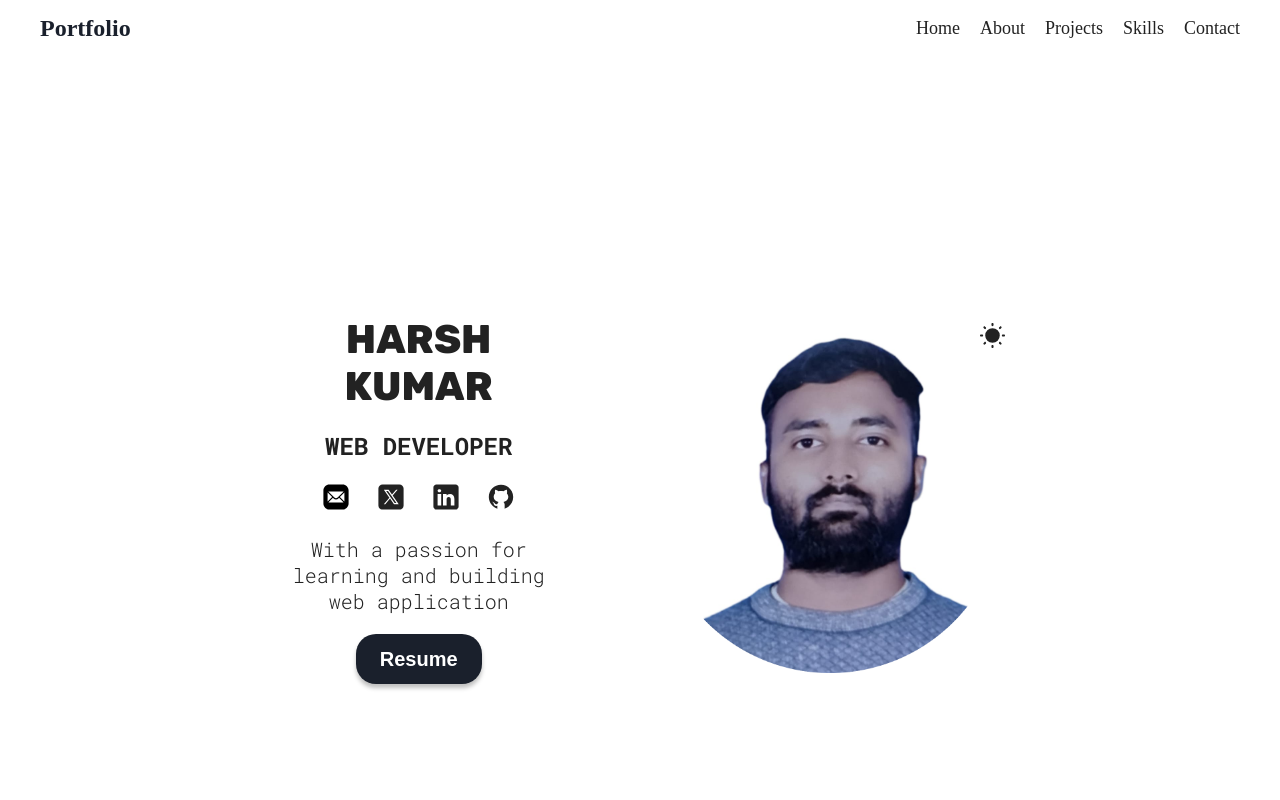
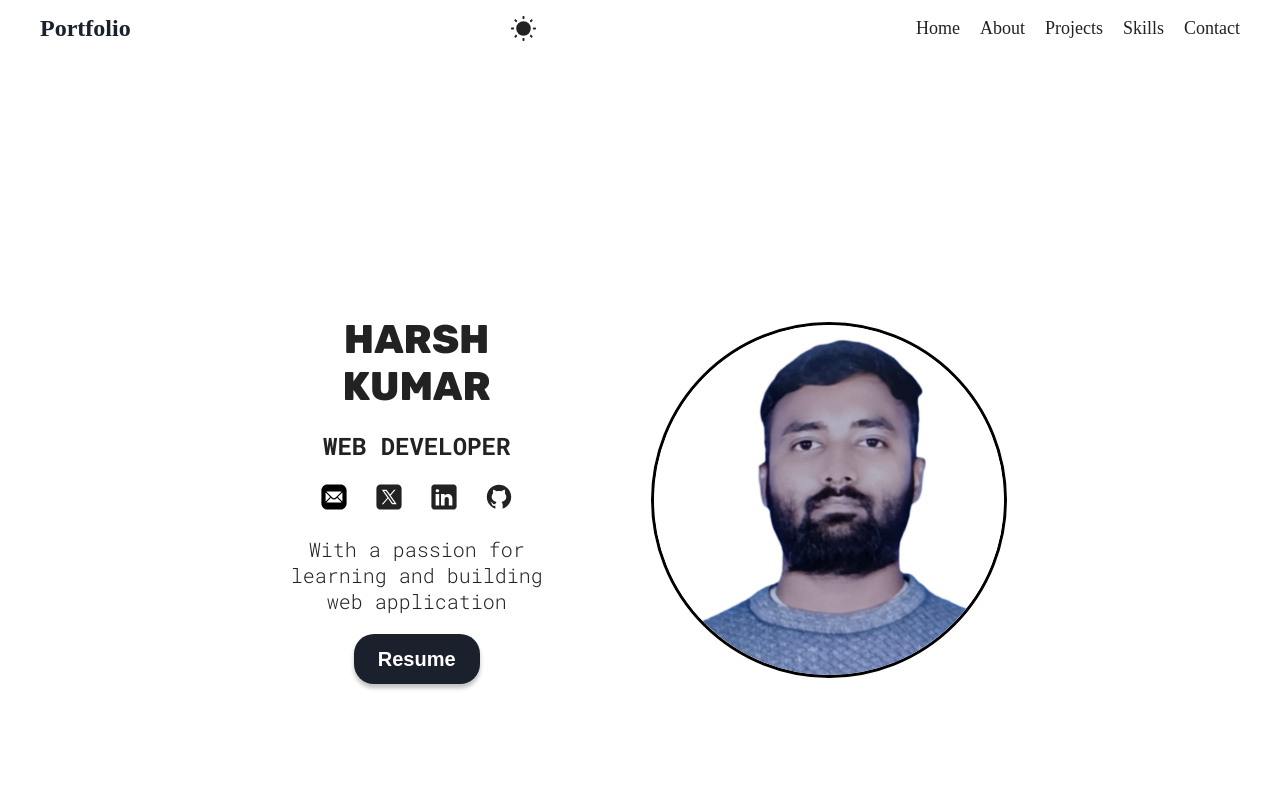
Before and after one commit to harsh031104/portfolio-website, a React (Vite) app: page / in a window 1280 px wide. Shown: the top 800 px of the page. Built offline with nearby package versions, Linux system fonts and the light colour scheme.

Commit message:
Updated Navbar to include theme toggle in navbar

```diff
--- a/src/sections/Hero/Hero.jsx
+++ b/src/sections/Hero/Hero.jsx
@@ -1,7 +1,6 @@
 import styles from './HeroStyles.module.css';
 import heroImg from '../../assets/Design uten navnnn.png';
-import sun from '../../assets/sun.svg';
-import moon from '../../assets/moon.svg';
+
 import twitterLight from '../../assets/twitter-light.svg';
 import twitterDark from '../../assets/twitter-dark.svg';
 import githubLight from '../../assets/github-light.svg';
@@ -24,7 +23,7 @@ function Hero() {
   const { theme, toggleTheme } = useTheme();
   const [blinkText, setBlinkText] = useState('Web Developer');
 
-  const themeIcon = theme === 'light' ? sun : moon;
+
   const twitterIcon = theme === 'light' ? twitterLight : twitterDark;
   const githubIcon = theme === 'light' ? githubLight : githubDark;
   const linkedinIcon = theme === 'light' ? linkedinLight : linkedinDark;
@@ -54,17 +53,12 @@ function Hero() {
         animate={inView ? { x: 0 } : { x: '-100vw' }}
         transition={{ type: 'spring', stiffness: 10 }}
       >
-        <img
-          src={heroImg}
-          className={styles.hero}
-          alt="Profile picture of Harsh Kumar"
-        />
-        <img
-          className={styles.colorMode}
-          src={themeIcon}
-          alt="Color mode icon"
-          onClick={toggleTheme}
-        />
+        <div className={`${styles.heroContainer} ${theme === 'light' ? styles.borderBlack : ''}`}>
+          <img src={heroImg} className={styles.hero} alt="Profile picture of Harsh Kumar" />
+        </div>
+
+
+
       </motion.div>
 
       {/* Info Section */}
--- a/src/sections/Hero/HeroStyles.module.css
+++ b/src/sections/Hero/HeroStyles.module.css
@@ -11,6 +11,25 @@
   .hero {
     max-width: 200px;
   }
+  .heroContainer {
+    /* Ensures a perfect circle */
+    display: flex;
+    align-items: center;
+    justify-content: center;
+    border-radius: 50%;
+    overflow: hidden; /* Ensures the image does not overflow */
+  }
+
+  .hero {
+    width: 100%;
+    height: 100%;
+    object-fit: cover; /* Keeps the image proportionally correct */
+  }
+
+  .borderBlack {
+    border: 3px solid black; /* Applies the black border only in light mode */
+  }
+
 
   span {
     display: flex;
--- a/src/sections/Nav/Nav.jsx
+++ b/src/sections/Nav/Nav.jsx
@@ -1,8 +1,14 @@
 import React, { useState } from 'react';
+import { useTheme } from '../../common/ThemeContext'; // ✅ Import useTheme
 import styles from './NavStyles.module.css';
+import sun from '../../assets/sun.svg';
+import moon from '../../assets/moon.svg';
 
 function Navbar() {
   const [menuOpen, setMenuOpen] = useState(false);
+  const { theme, toggleTheme } = useTheme(); // ✅ Now theme and toggleTheme are defined
+
+  const themeIcon = theme === 'light' ? sun : moon; // ✅ Now theme is available
 
   // Toggle the mobile menu
   const toggleMenu = () => {
@@ -11,13 +17,13 @@ function Navbar() {
 
   // Scroll to section with an offset for the fixed navbar
   const scrollToSection = (e, sectionId) => {
-    e.preventDefault(); // Prevent the default anchor behavior
+    e.preventDefault(); // Prevent default anchor behavior
     const section = document.getElementById(sectionId);
 
     if (section) {
       // Smooth scroll with offset
       window.scrollTo({
-        top: section.offsetTop - 80, // Adjust 80px to match the height of your navbar
+        top: section.offsetTop - 80, // Adjust 80px to match navbar height
         behavior: 'smooth',
       });
     }
@@ -32,11 +38,23 @@ function Navbar() {
         <div className={styles.logo}>
           <a href="#profile">Portfolio</a>
         </div>
+
+        {/* ✅ Theme Toggle Button */}
+        <img
+          className={styles.themeToggle}
+          src={themeIcon}
+          alt="Theme toggle icon"
+          onClick={toggleTheme}
+        />
+
+        {/* Mobile Menu Toggle Button */}
         <div className={styles.hamburger} onClick={toggleMenu}>
           <div className={styles.line}></div>
           <div className={styles.line}></div>
           <div className={styles.line}></div>
         </div>
+
+        {/* Navbar Links */}
         <ul className={`${styles.navLinks} ${menuOpen ? styles.showMenu : ''}`}>
           <li><a href="#hero" onClick={(e) => scrollToSection(e, 'hero')}>Home</a></li>
           <li><a href="#hero" onClick={(e) => scrollToSection(e, 'hero')}>About</a></li>
--- a/src/sections/Nav/NavStyles.module.css
+++ b/src/sections/Nav/NavStyles.module.css
@@ -83,6 +83,17 @@
     height: 2.5px;
     background-color: var(--text-color);
   }
+  .themeToggle {
+    width: 25px;  /* Adjust size */
+    height: 25px; /* Adjust size */
+    cursor: pointer;
+    transition: transform 0.3s ease; /* Smooth effect */
+  }
+
+  .themeToggle:hover {
+    transform: scale(1.1); /* Slightly enlarge on hover */
+  }
+
 
   /* Responsive Styles */
   @media (max-width: 768px) {
```
